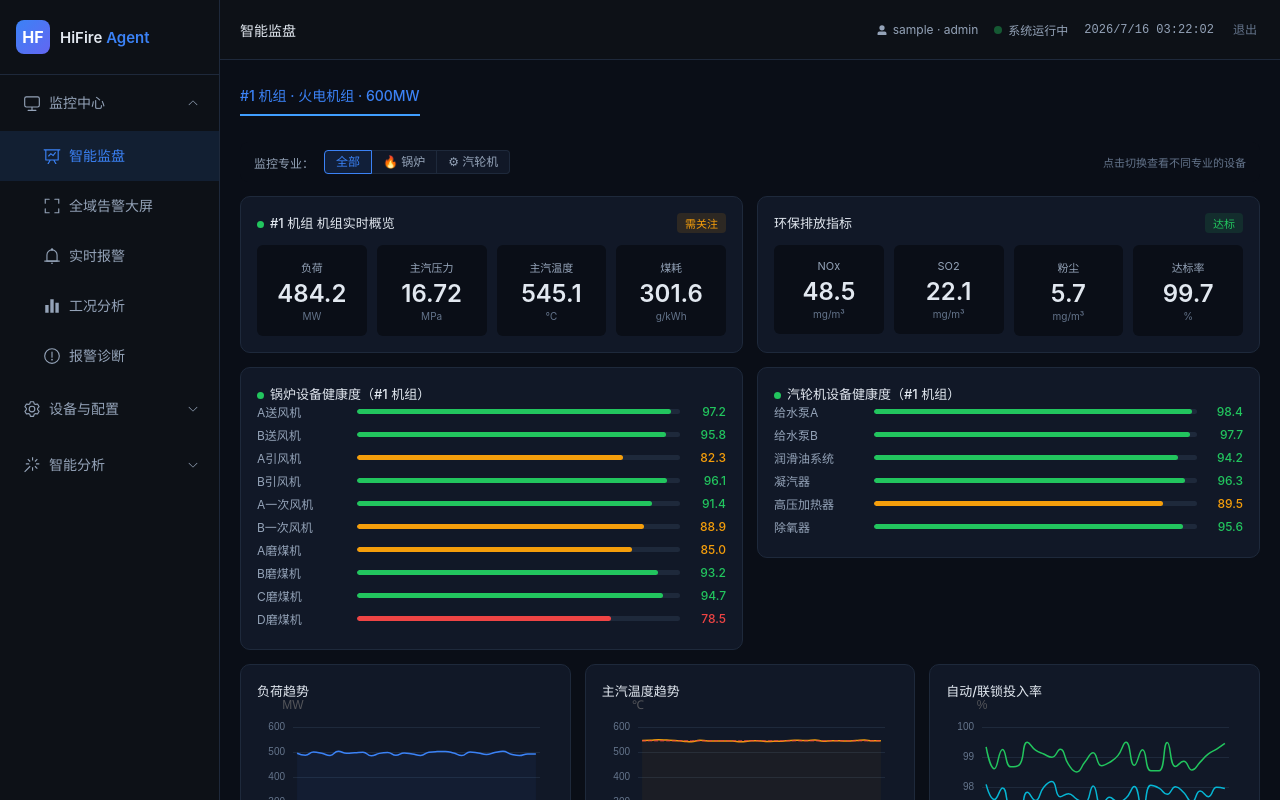
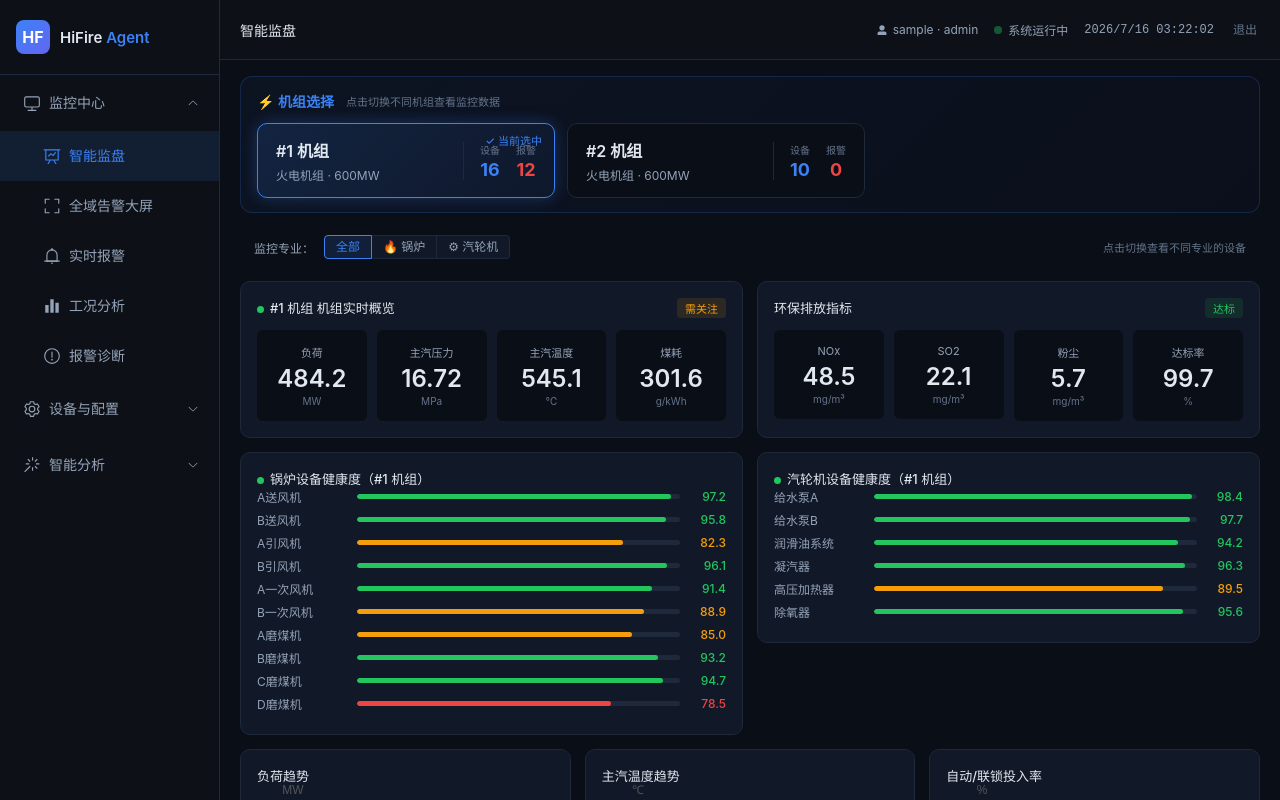
Before and after one commit to lanfan318/1.00, a Vue app: page /dashboard in a window 1280 px wide. Built offline with nearby package versions, Linux system fonts and the light colour scheme; sample sign-in values are in the browser's storage.

Commit message:
机组选择板块升级：卡片式+预置#2机组+U2完整设备数据

```diff
--- a/src/stores/data.js
+++ b/src/stores/data.js
@@ -7,7 +7,9 @@ export const useDataStore = defineStore('data', () => {
   // ============ 机组 ============
   const units = ref([
     { id: 'U1', name: '#1 机组', type: '火电机组', capacity: 600,
-      base: { load: 495, press: 16.72, temp: 541, coal: 298, nox: 42, so2: 18, dust: 5.5 } }
+      base: { load: 495, press: 16.72, temp: 541, coal: 298, nox: 42, so2: 18, dust: 5.5 } },
+    { id: 'U2', name: '#2 机组', type: '火电机组', capacity: 600,
+      base: { load: 480, press: 16.45, temp: 538, coal: 302, nox: 45, so2: 20, dust: 6.2 } }
   ])
 
   const addUnit = (u) => {
@@ -57,7 +59,29 @@ export const useDataStore = defineStore('data', () => {
     { id: 'U1-hp', unit: 'U1', dept: '汽轮机', name: '高压加热器', model: 'GJ-2024', health: 89.5,
       params: { 端差: [4.8, 8, '℃'], 水位: [1.5, 2.0, 'm'] } },
     { id: 'U1-deox', unit: 'U1', dept: '汽轮机', name: '除氧器', model: 'CY-2024', health: 95.6,
-      params: { 水位: [1.8, 2.5, 'm'], 温度: [104, 110, '℃'] } }
+      params: { 水位: [1.8, 2.5, 'm'], 温度: [104, 110, '℃'] } },
+
+    // ============ U2 #2 机组 ============
+    { id: 'U2-blower-a', unit: 'U2', dept: '锅炉', name: 'A送风机', model: 'YF-2024A', health: 98.1,
+      params: { 电流: [115, 150, 'A'], 温度: [42, 75, '℃'], 振动: [1.0, 5, 'mm/s'], 转速: [2978, 3200, 'rpm'] } },
+    { id: 'U2-blower-b', unit: 'U2', dept: '锅炉', name: 'B送风机', model: 'YF-2024A', health: 96.5,
+      params: { 电流: [120, 150, 'A'], 温度: [44, 75, '℃'], 振动: [1.3, 5, 'mm/s'], 转速: [2982, 3200, 'rpm'] } },
+    { id: 'U2-idf-a', unit: 'U2', dept: '锅炉', name: 'A引风机', model: 'YF-2024C', health: 95.5,
+      params: { 电流: [128, 150, 'A'], 温度: [55, 75, '℃'], 振动: [1.8, 5, 'mm/s'], 转速: [1448, 1600, 'rpm'] } },
+    { id: 'U2-idf-b', unit: 'U2', dept: '锅炉', name: 'B引风机', model: 'YF-2024C', health: 97.3,
+      params: { 电流: [122, 150, 'A'], 温度: [50, 75, '℃'], 振动: [1.4, 5, 'mm/s'], 转速: [1452, 1600, 'rpm'] } },
+    { id: 'U2-mill-a', unit: 'U2', dept: '锅炉', name: 'A磨煤机', model: 'MM-2024B', health: 92.0,
+      params: { 电流: [90, 130, 'A'], 温度: [62, 80, '℃'], 振动: [3.2, 6, 'mm/s'], 转速: [25, 28, 'rpm'] } },
+    { id: 'U2-mill-b', unit: 'U2', dept: '锅炉', name: 'B磨煤机', model: 'MM-2024B', health: 94.1,
+      params: { 电流: [86, 130, 'A'], 温度: [55, 80, '℃'], 振动: [2.6, 6, 'mm/s'], 转速: [25, 28, 'rpm'] } },
+    { id: 'U2-pump-a', unit: 'U2', dept: '汽轮机', name: '给水泵A', model: 'ZB-2024', health: 99.1,
+      params: { 电流: [175, 220, 'A'], 温度: [40, 70, '℃'], 振动: [0.6, 3, 'mm/s'], 转速: [2978, 3100, 'rpm'] } },
+    { id: 'U2-pump-b', unit: 'U2', dept: '汽轮机', name: '给水泵B', model: 'ZB-2024', health: 98.2,
+      params: { 电流: [180, 220, 'A'], 温度: [41, 70, '℃'], 振动: [0.7, 3, 'mm/s'], 转速: [2980, 3100, 'rpm'] } },
+    { id: 'U2-cond', unit: 'U2', dept: '汽轮机', name: '凝汽器', model: 'NQ-2024', health: 97.5,
+      params: { 真空: [-96, -98, 'kPa'], 水位: [1.3, 2.0, 'm'], 温度: [33, 45, '℃'] } },
+    { id: 'U2-deox', unit: 'U2', dept: '汽轮机', name: '除氧器', model: 'CY-2024', health: 96.8,
+      params: { 水位: [1.9, 2.5, 'm'], 温度: [105, 110, '℃'] } }
   ])
 
   const addDevice = (d) => {
--- a/src/views/DashboardView.vue
+++ b/src/views/DashboardView.vue
@@ -1,9 +1,25 @@
 <template>
 <div>
-  <!-- 机组切换 -->
-  <el-tabs v-model="store.selectedUnitId" class="unit-tabs" @tab-change="onUnitChange">
-    <el-tab-pane v-for="u in store.units" :key="u.id" :label="`${u.name} · ${u.type} · ${u.capacity}MW`" :name="u.id" />
-  </el-tabs>
+  <!-- 机组选择板块（卡片式，可点击切换） -->
+  <div class="unit-panel">
+    <div class="up-header">
+      <div class="up-title">⚡ 机组选择</div>
+      <div class="up-hint">点击切换不同机组查看监控数据</div>
+    </div>
+    <div class="up-cards">
+      <div v-for="u in store.units" :key="u.id" class="up-card" :class="{on: store.selectedUnitId===u.id}" @click="switchUnit(u.id)">
+        <div class="up-c1">
+          <div class="up-name">{{ u.name }}</div>
+          <div class="up-type">{{ u.type }} · {{ u.capacity }}MW</div>
+        </div>
+        <div class="up-c2">
+          <div class="up-metric"><span>设备</span><strong>{{ store.unitDevices(u.id).length }}</strong></div>
+          <div class="up-metric"><span>报警</span><strong style="color:#ef4444">{{ store.unitAlarms(u.id).length }}</strong></div>
+        </div>
+        <div class="up-c3" v-if="store.selectedUnitId===u.id">✓ 当前选中</div>
+      </div>
+    </div>
+  </div>
 
   <!-- 专业切换：锅炉 / 汽轮 / 全部 -->
   <div class="dept-switch">
@@ -174,6 +190,12 @@ const updateInsight = () => {
 const onUnitChange = () => {
   nextTick(() => { initCharts(); updateMetrics() })
 }
+const switchUnit = (id) => {
+  store.selectedUnitId = id
+  // 切换机组时自动重置专业视图为"全部"
+  deptMode.value = 'all'
+  nextTick(() => { initCharts(); updateMetrics() })
+}
 
 watch(() => store.selectedUnitId, onUnitChange)
 onMounted(() => { nextTick(() => { initCharts(); updateMetrics() }) })
@@ -182,10 +204,23 @@ onUnmounted(() => { clearInterval(iv); c1?.dispose(); c2?.dispose(); c3?.dispose
 </script>
 
 <style scoped>
-.unit-tabs { margin-bottom: 12px; }
-:deep(.unit-tabs .el-tabs__nav-wrap::after) { background-color: transparent; }
-:deep(.unit-tabs .el-tabs__item) { color: #94a3b8; font-size: 14px; height: 40px; line-height: 40px; }
-:deep(.unit-tabs .el-tabs__item.is-active) { color: #3b82f6; font-weight: 500; }
+/* 机组选择板块（卡片式） */
+.unit-panel { background: linear-gradient(135deg, rgba(59,130,246,0.05), rgba(99,102,241,0.02)); border: 0.5px solid rgba(59,130,246,0.2); border-radius: 12px; padding: 14px 16px; margin-bottom: 14px; }
+.up-header { display: flex; align-items: center; margin-bottom: 12px; }
+.up-title { font-size: 14px; font-weight: 600; color: #3b82f6; }
+.up-hint { font-size: 11px; color: #64748b; margin-left: 12px; }
+.up-cards { display: flex; gap: 12px; flex-wrap: wrap; }
+.up-card { display: flex; align-items: center; gap: 16px; padding: 14px 18px; background: #0a0e17; border: 1.5px solid #1e293b; border-radius: 10px; cursor: pointer; transition: 0.15s; min-width: 260px; position: relative; }
+.up-card:hover { border-color: #3b82f6; transform: translateY(-2px); box-shadow: 0 4px 12px rgba(59,130,246,0.2); }
+.up-card.on { border-color: #3b82f6; background: linear-gradient(135deg, rgba(59,130,246,0.15), rgba(59,130,246,0.05)); box-shadow: 0 0 16px rgba(59,130,246,0.3); }
+.up-c1 { flex: 1; }
+.up-name { font-size: 16px; font-weight: 600; color: #e2e8f0; margin-bottom: 4px; }
+.up-type { font-size: 12px; color: #94a3b8; }
+.up-c2 { display: flex; gap: 16px; padding-left: 16px; border-left: 0.5px solid #1e293b; }
+.up-metric { text-align: center; }
+.up-metric span { display: block; font-size: 10px; color: #64748b; margin-bottom: 2px; }
+.up-metric strong { font-size: 18px; color: #3b82f6; }
+.up-c3 { position: absolute; top: 8px; right: 12px; font-size: 11px; color: #3b82f6; font-weight: 500; }
 .dept-switch { display: flex; align-items: center; gap: 10px; margin-bottom: 14px; padding: 8px 14px; background: #0a0e17; border-radius: 8px; }
 .dept-lbl { font-size: 12px; color: #94a3b8; }
 .dept-hint { font-size: 11px; color: #64748b; margin-left: auto; }
```
